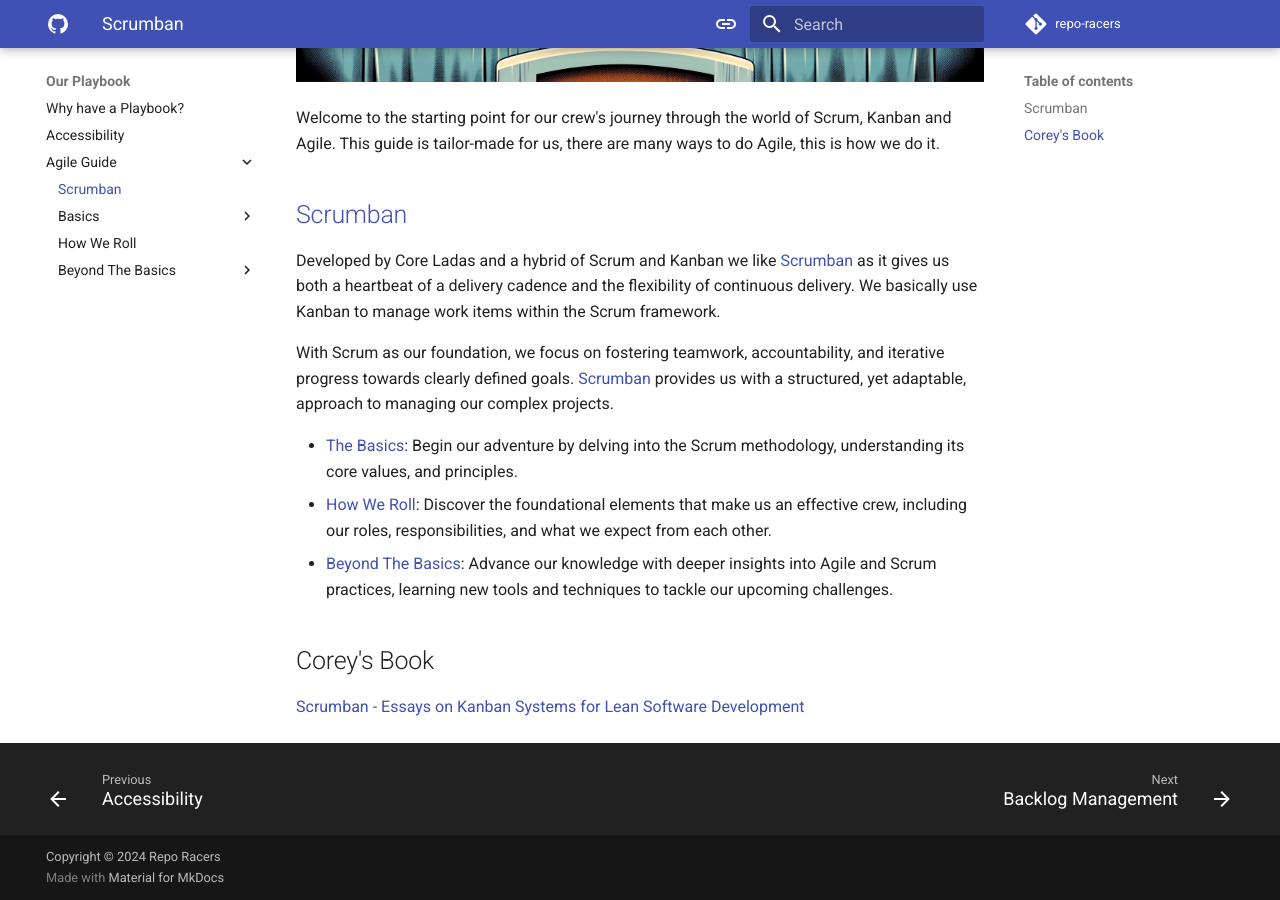
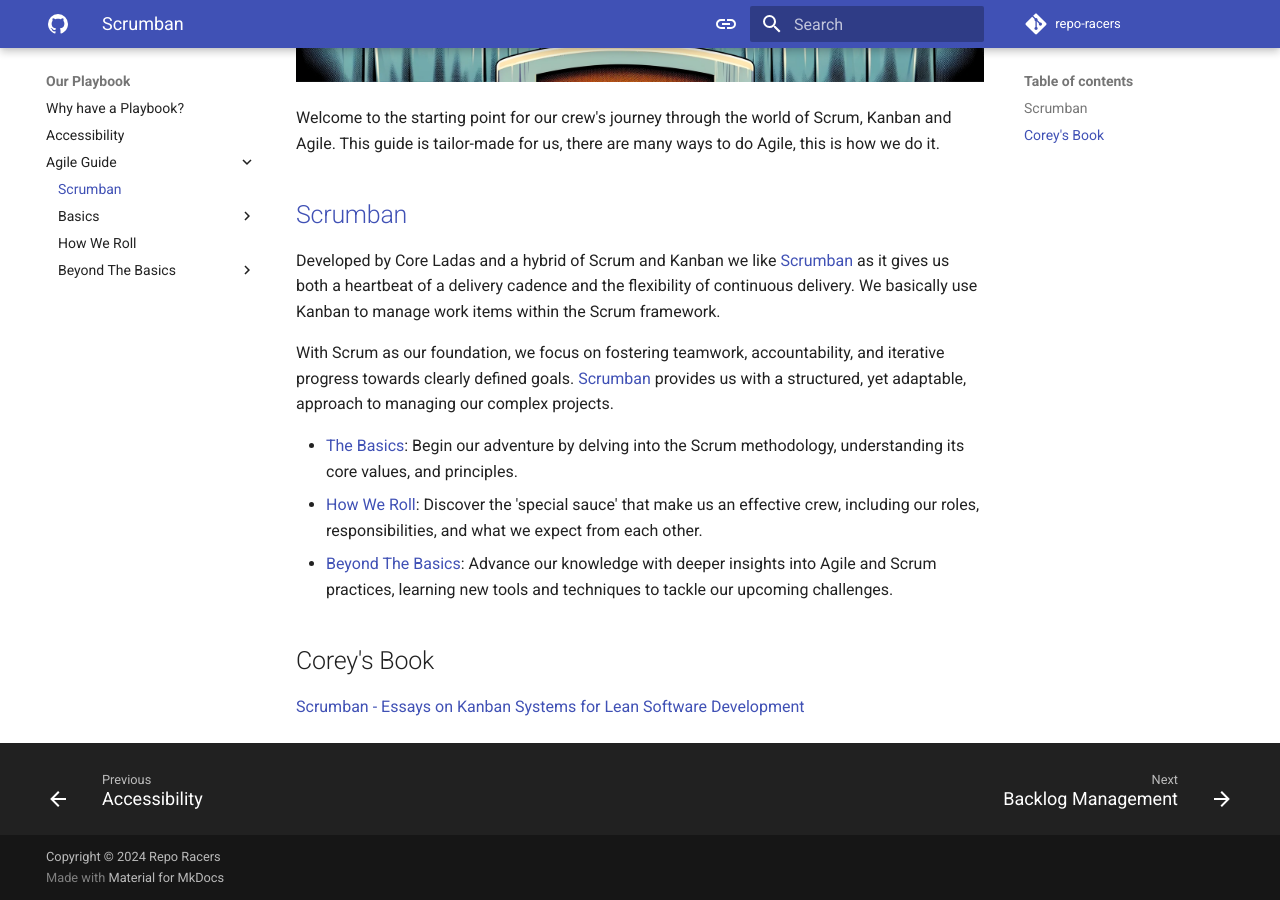
Before and after one commit to repo-racers/repo-racers, an MkDocs documentation site: the page built from docs/playbook/agile_guide/scrumban.md, in a window 1280 px wide and 900 px high, scrolled down 539 px. Built offline with MkDocs 1.6.1 and Material for MkDocs 9.7.7, drawn with Linux system fonts in a browser that asks for light colours; comment, search, counter and statistics services are not loaded.

Commit message:
Update scrumban.md

```diff
--- a/docs/playbook/agile_guide/scrumban.md
+++ b/docs/playbook/agile_guide/scrumban.md
@@ -11,7 +11,7 @@
 With Scrum as our foundation, we focus on fostering teamwork, accountability, and iterative progress towards clearly defined goals. [Scrumban](https://www.agilealliance.org/scrumban/) provides us with a structured, yet adaptable, approach to managing our complex projects.
 
 - [The Basics](./basics/backlog_management.md): Begin our adventure by delving into the Scrum methodology, understanding its core values, and principles.
-- [How We Roll](./how_we_roll/how_we_roll.md): Discover the foundational elements that make us an effective crew, including our roles, responsibilities, and what we expect from each other.
+- [How We Roll](./how_we_roll/how_we_roll.md): Discover the 'special sauce' that make us an effective crew, including our roles, responsibilities, and what we expect from each other.
 - [Beyond The Basics](./beyond_the_basics/backlog_management/backlog_management.md): Advance our knowledge with deeper insights into Agile and Scrum practices, learning new tools and techniques to tackle our upcoming challenges.
 
 ## Corey's Book
```
